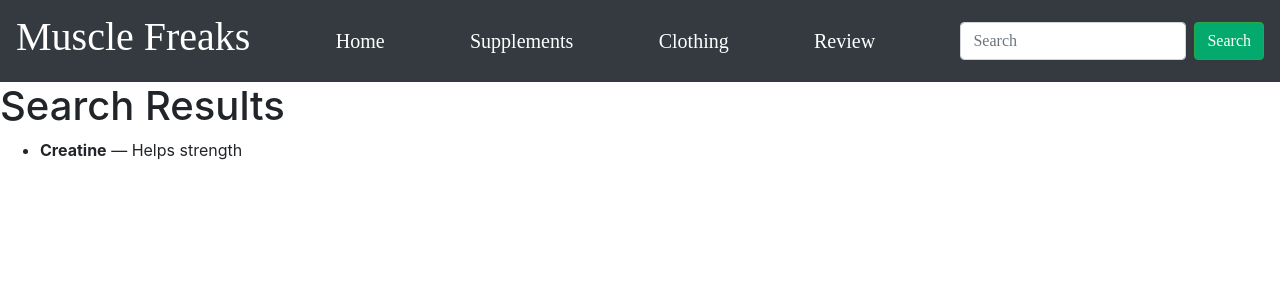
After one commit to washingtonpanganai/Muscle-Freaks, a Flask app: template templates/results.html in a window 1280 px wide. The commit adds this page. Shown: the top 300 px of the page. Run offline with Flask 3, Linux system fonts and the light colour scheme; the template is opened without the code that fills it: values that come from a table or form of the project are taken from there, others are empty.

Commit message:
Made Supplements table and added creatine in app.py, when I search it it shows in results.html, need to style that

```diff
--- a/app.py
+++ b/app.py
@@ -26,6 +26,15 @@ class Review(db.Model):
 
     def __repr__(self):
         return f"Title : {self.reviewTitle}, Content: {self.reviewContent}"
+
+class Supplement(db.Model):
+    id = db.Column(db.Integer, primary_key=True)
+    supplementName = db.Column(db.String(100), nullable=False)
+    supplementDescription = db.Column(db.String(200), nullable=False)
+
+    def __repr__(self):
+        return f"Name {self.supplementName}, Description { self.supplementDescription}"
+
 @app.route("/")
 def hello_world():
     return render_template("index.html")
@@ -68,8 +77,21 @@ def edit(id:int):
     else:
         return render_template('edit.html', review=review)
 
+@app.route("/search", methods=["GET", "POST"])
+def search():
+    if request.method == "POST":
+        search_query = request.form['searchBox']
+        results = Supplement.query.filter(Supplement.supplementName.ilike(f"%{search_query}%")).all()
+        return render_template('results.html', results=results)
+    return redirect("/")
+
 if __name__ == "__main__":
     with app.app_context():
+        db.drop_all()
         db.create_all()
 
+        s = Supplement(supplementName="Creatine", supplementDescription="Helps strength")
+        db.session.add(s)
+        db.session.commit()
+
     app.run(debug=True)
--- a/templates/base.html
+++ b/templates/base.html
@@ -27,9 +27,9 @@
       <a class="navbar-brand" href="/review">Review</a>
 
     </div>
-    <form class="form-inline">
-        <input class="form-control mr-sm-2" type="search" placeholder="Search" aria-label="Search">
-            <button class="btn btn-outline-success my-2 my-sm-0 nav-button" type="submit">Search</button>
+    <form class="form-inline" method="POST">
+        <input class="form-control mr-sm-2" type="search" placeholder="Search" aria-label="Search" name="searchBox">
+            <button class="btn btn-outline-success my-2 my-sm-0 nav-button" formaction="/search" type="submit">Search</button>
   </form>
 </nav>
 
--- /dev/null
+++ b/templates/results.html
@@ -0,0 +1,19 @@
+{% extends "base.html" %}
+
+{% block body %}
+<h1>Search Results</h1>
+
+{% if results %}
+  <ul>
+    {% for supplement in results %}
+      <li>
+        <strong>{{ supplement.supplementName }}</strong>
+        — {{ supplement.supplementDescription }}
+      </li>
+    {% endfor %}
+  </ul>
+{% else %}
+  <p>No results found.</p>
+{% endif %}
+
+{% endblock %}
```
